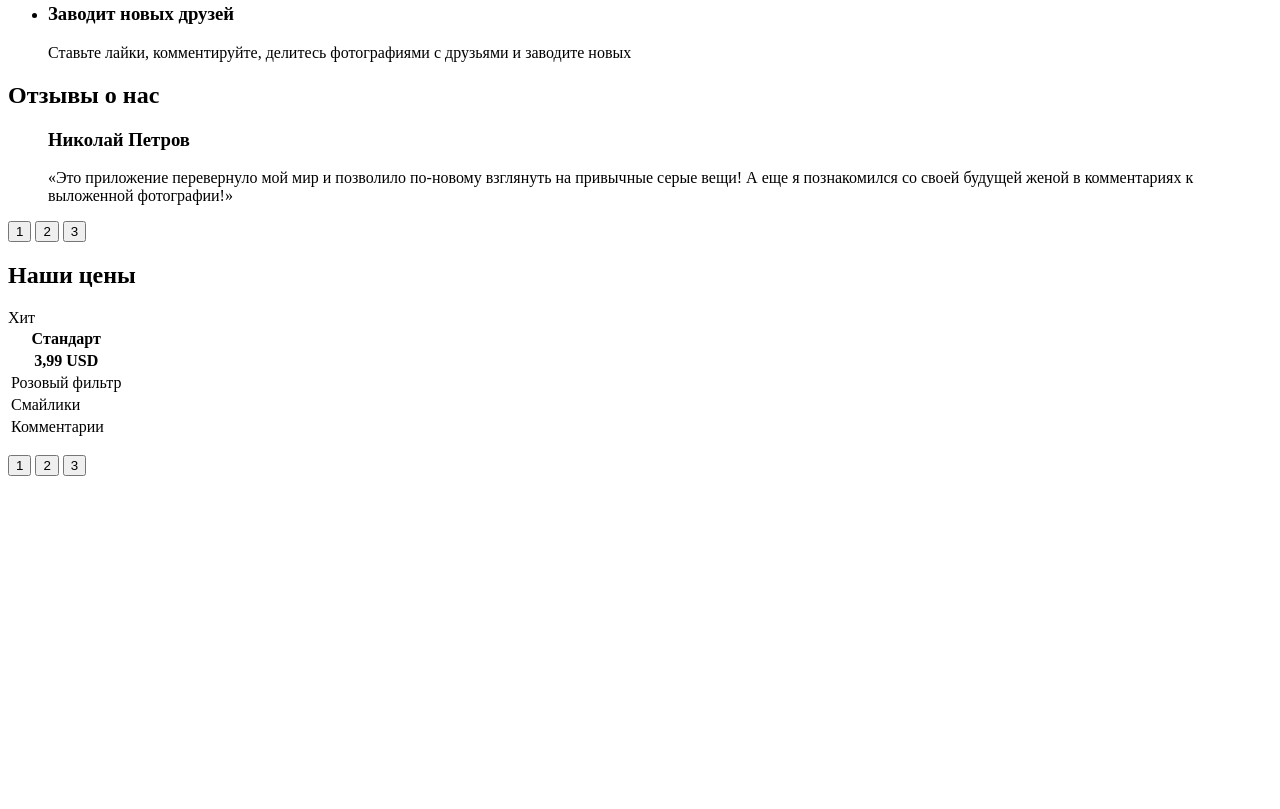
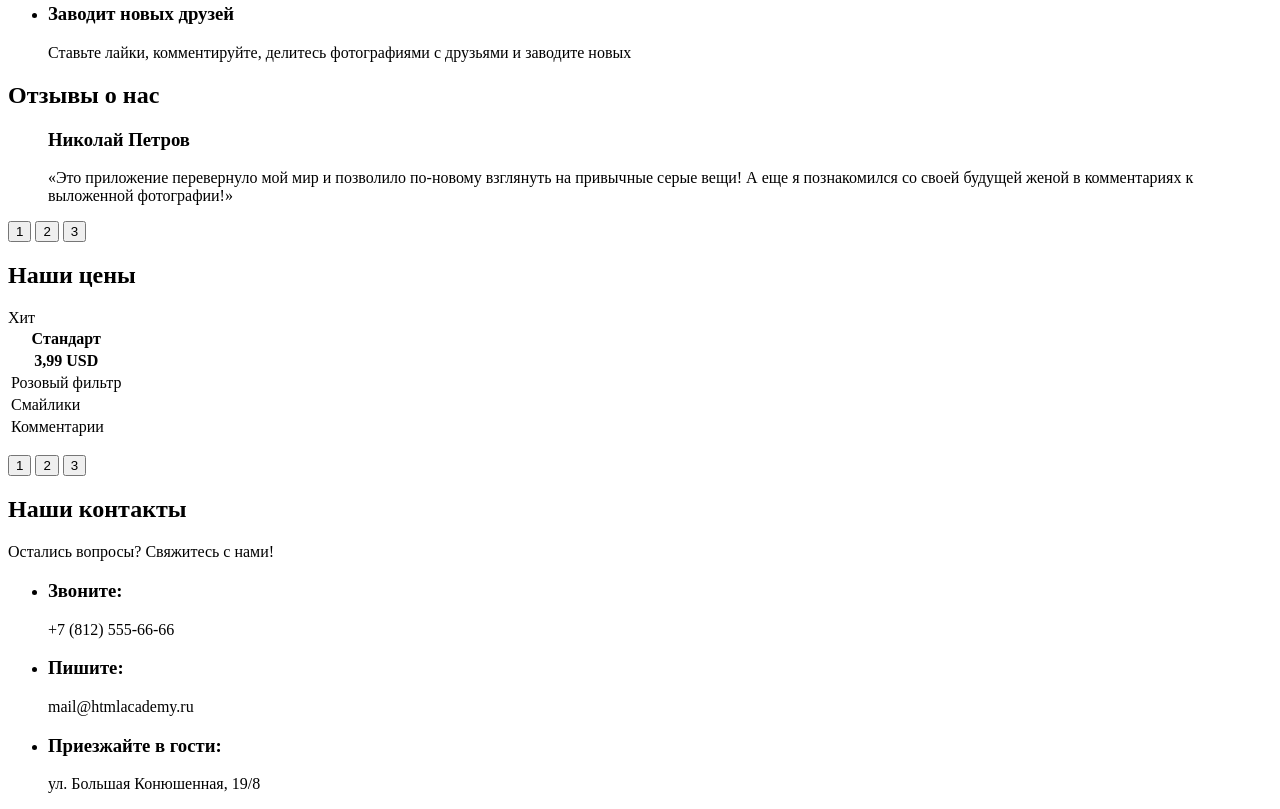
Before and after one commit to vlesovaya/21085-pink-16, a website: page source/index.html in a window 1280 px wide. Shown: the part 663-1472 px from the top of the page. Before the commit the page ends 1155 px from the top, so only its background shows below. Drawn offline with Linux system fonts and the light colour scheme.

Commit message:
Добавила разметку футера

```diff
--- a/source/index.html
+++ b/source/index.html
@@ -31,7 +31,6 @@
 </header>
 <main class="page-main">
   <h1 class="visually-hidden">Мобильное приложение Pink</h1>
-
   <section class="app">
     <h2 class="visually-hidden">Скачать приложение</h2>
     <a class="app__download-link" href="#">Скачать приложение</a>
@@ -48,7 +47,6 @@
     </ul>
     <p class="app__available">Доступно для iPhone, iPad, Android, Windows Phone, OS X, Windows 8</p>
   </section>
-
   <section class="advantages">
     <div class="advantages__wrapper">
       <h2 class="visually-hidden">Преимущества нашего приложения</h2>
@@ -96,8 +94,8 @@
     <div class="price__wrapper slider">
       <h2 class="visually-hidden">Наши цены</h2>
       <div class="price__wrapper slider">
+        <div class="flag flag-hit">Хит</div>
         <table class="price__list slider-list">
-          <div class="flag flag-hit">Хит</div>
           <tr>
             <th class="price__title price__title--rate">Стандарт</th>
           </tr>
@@ -122,8 +120,28 @@
       </p>
     </div>
   </section>
-
 </main>
-
+<footer class="page-footer">
+  <div class="page-footer__wrapper">
+    <section class="page-footer__contacts contacts">
+      <h2 class="visually-hidden">Наши контакты</h2>
+      <span class="contacts__questions">Остались вопросы? Свяжитесь с нами!</span>
+      <ul class="contacts__list">
+        <li class="contacts-item">
+          <h3 class="contacts__title">Звоните:</h3>
+          <span class="contacts__item">+7 (812) 555-66-66</span>
+        </li>
+        <li class="contacts-item">
+          <h3 class="contacts__title">Пишите:</h3>
+          <span class="contacts__item">mail@htmlacademy.ru</span>
+        </li>
+        <li class="contacts-item">
+          <h3 class="contacts__title">Приезжайте в гости:</h3>
+          <span class="contacts__item">ул. Большая Конюшенная, 19/8 </span>
+        </li>
+      </ul>
+    </section>
+  </div>
+</footer>
 </body>
 </html>
```
